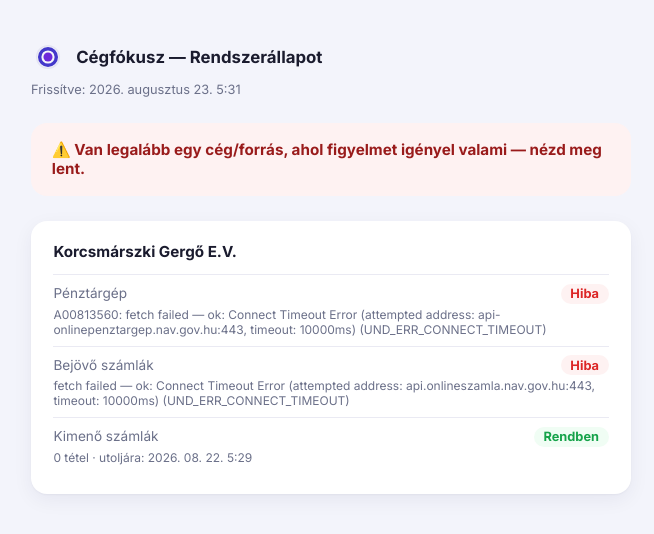
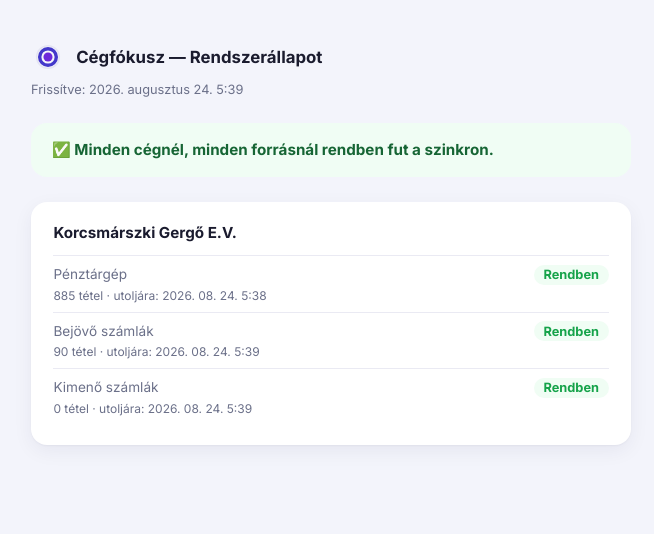
Before and after one commit to Asera0202/nav-afa-monitor, a website: page public/status.html in a window 1280 px wide. Shown: the whole page, without its empty margins (309-963 px from the left). Drawn offline with Linux system fonts and the light colour scheme.

Commit message:
Napi NAV-szinkron + állapot-frissítés: 2026-08-24

```diff
--- a/public/status.html
+++ b/public/status.html
@@ -49,10 +49,10 @@
       <img src="favicon.svg" alt="Cégfókusz">
       <div class="title">Cégfókusz — Rendszerállapot</div>
     </div>
-    <div class="updated">Frissítve: 2026. augusztus 23. 5:31</div>
+    <div class="updated">Frissítve: 2026. augusztus 24. 5:39</div>
 
-    <div class="overall-banner overall-bad">
-      ⚠️ Van legalább egy cég/forrás, ahol figyelmet igényel valami — nézd meg lent.
+    <div class="overall-banner overall-ok">
+      ✅ Minden cégnél, minden forrásnál rendben fut a szinkron.
     </div>
 
 
@@ -61,18 +61,18 @@
 
           <div class="source-row">
             <div class="source-name">Pénztárgép</div>
-            <div class="source-status status-error">Hiba</div>
-            <div class="source-detail">A00813560: fetch failed — ok: Connect Timeout Error (attempted address: api-onlinepenztargep.nav.gov.hu:443, timeout: 10000ms) (UND_ERR_CONNECT_TIMEOUT)</div>
+            <div class="source-status status-ok">Rendben</div>
+            <div class="source-detail">885 tétel · utoljára: 2026. 08. 24. 5:38</div>
           </div>
           <div class="source-row">
             <div class="source-name">Bejövő számlák</div>
-            <div class="source-status status-error">Hiba</div>
-            <div class="source-detail">fetch failed — ok: Connect Timeout Error (attempted address: api.onlineszamla.nav.gov.hu:443, timeout: 10000ms) (UND_ERR_CONNECT_TIMEOUT)</div>
+            <div class="source-status status-ok">Rendben</div>
+            <div class="source-detail">90 tétel · utoljára: 2026. 08. 24. 5:39</div>
           </div>
           <div class="source-row">
             <div class="source-name">Kimenő számlák</div>
             <div class="source-status status-ok">Rendben</div>
-            <div class="source-detail">0 tétel · utoljára: 2026. 08. 22. 5:29</div>
+            <div class="source-detail">0 tétel · utoljára: 2026. 08. 24. 5:39</div>
           </div>
       </div>
   </div>
```
Also changed, not shown: public/thresholds.html (+1 -1 lines).
